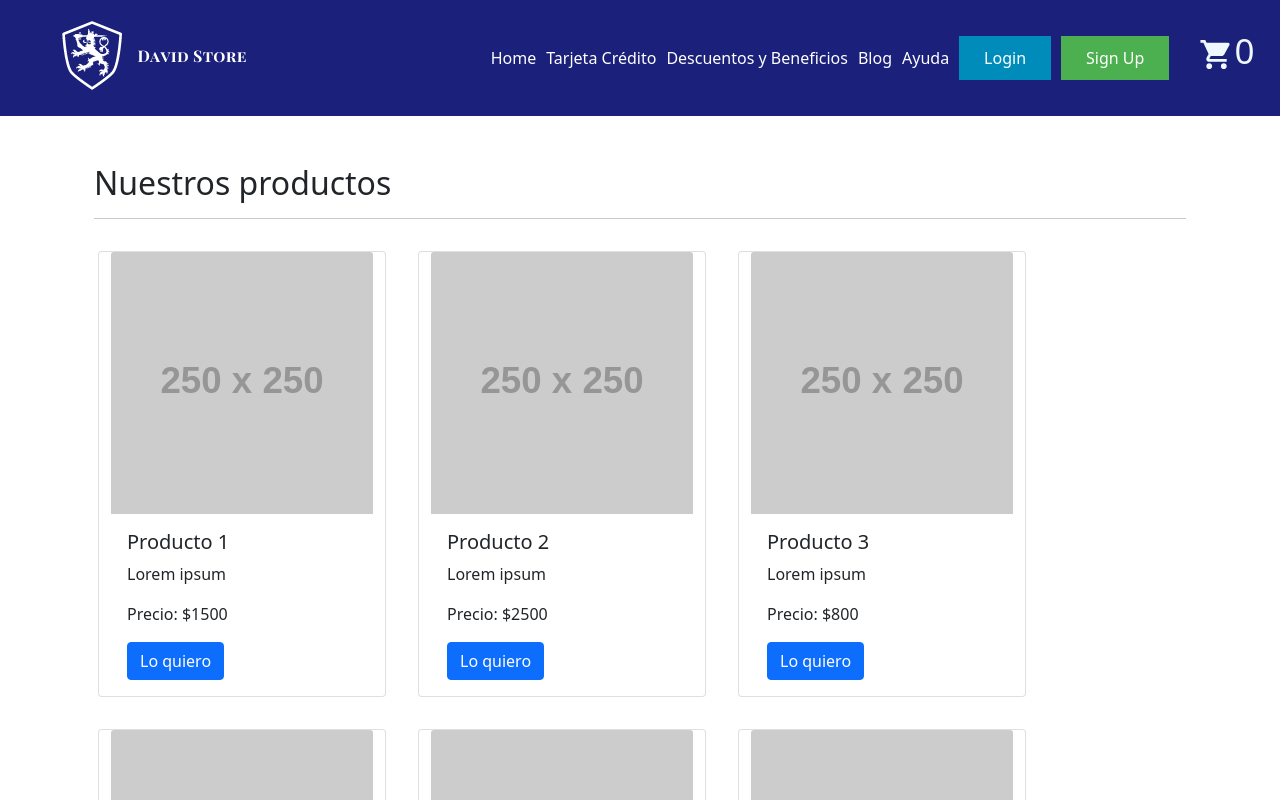
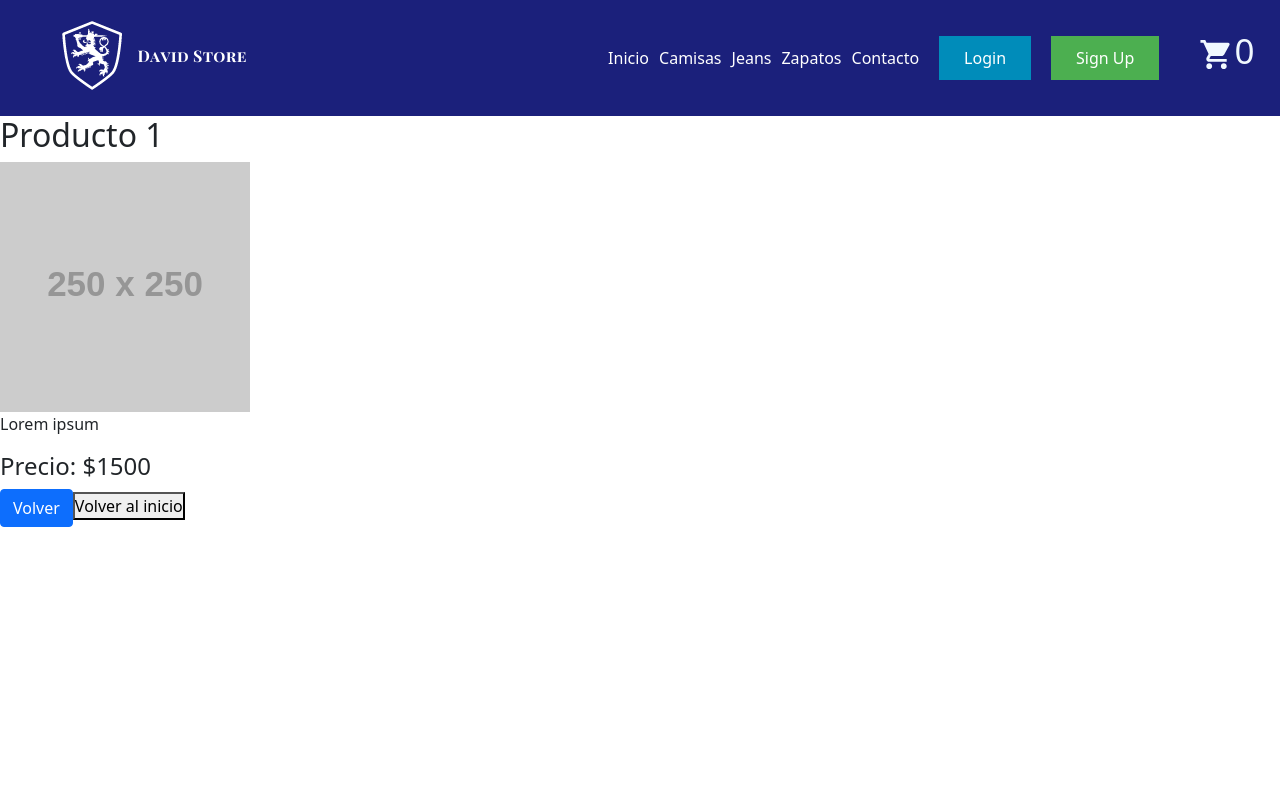
Before and after one commit to davidcastellanos/React-Online-Store, a React (Create React App) app: page /detail/1 in a window 1280 px wide. Shown: the top 800 px of the page. Built offline with nearby package versions, Linux system fonts and the light colour scheme.

Commit message:
[UPDATE] Added new files

```diff
--- a/package.json
+++ b/package.json
@@ -12,6 +12,7 @@
     "react-bootstrap": "^2.0.0-rc.0",
     "react-dom": "^17.0.2",
     "react-icons": "^4.2.0",
+    "react-router-dom": "^5.3.0",
     "react-scripts": "^4.0.3",
     "web-vitals": "^1.0.1"
   },
--- a/src/App.js
+++ b/src/App.js
@@ -4,14 +4,35 @@ import './App.scss';
 import { ItemListContainer } from './components/ItemListContainer/ItemListContainer';
 import { NavBar } from './components/NavBar/NavBar';
 import { ItemCount } from './components/ItemCount/ItemCount';
-import { Item } from './components/Item/Item';
+// import { Item } from './components/Item/Item';
+import { BrowserRouter, Route, Switch, Redirect } from 'react-router-dom';
+import { ItemDetailContainer } from './components/ItemDetailContainer/ItemDetailContainer';
 
 function App() {
   return (
     <>
-      <NavBar menu={menu} />
-      <ItemListContainer />
-      <ItemCount initialValue={0} />
+      <BrowserRouter>
+        <NavBar menu={menu} />
+        <Switch>
+          <Route exact path='/'>
+            <ItemListContainer />
+          </Route>
+          <Route exact path='/productos/:categoryId'>
+            <ItemListContainer />
+          </Route>
+          <Route exact path='/detail/:itemId'>
+            <ItemDetailContainer />
+          </Route>
+          <Route exact path='/contacto'>
+            <h1>Contacto</h1>
+          </Route>
+          <ItemCount initialValue={0} />
+
+          <Route path='*'>
+            <Redirect to='/' />
+          </Route>
+        </Switch>
+      </BrowserRouter>
     </>
   );
 }
--- a/src/assets/data/data.js
+++ b/src/assets/data/data.js
@@ -10,6 +10,7 @@ export const stock = [
     description: 'Lorem ipsum',
     price: 1500,
     img: 'https://via.placeholder.com/250',
+    category: 'camisas',
   },
   {
     id: 2,
@@ -17,6 +18,7 @@ export const stock = [
     description: 'Lorem ipsum',
     price: 2500,
     img: 'https://via.placeholder.com/250',
+    category: 'jeans',
   },
   {
     id: 3,
@@ -24,6 +26,7 @@ export const stock = [
     description: 'Lorem ipsum',
     price: 800,
     img: 'https://via.placeholder.com/250',
+    category: 'zapatos',
   },
   {
     id: 4,
@@ -31,6 +34,7 @@ export const stock = [
     description: 'Lorem ipsum',
     price: 6000,
     img: 'https://via.placeholder.com/250',
+    category: 'camisas',
   },
   {
     id: 5,
@@ -38,6 +42,7 @@ export const stock = [
     description: 'Lorem ipsum',
     price: 300,
     img: 'https://via.placeholder.com/250',
+    category: 'jeans',
   },
   {
     id: 6,
@@ -45,6 +50,7 @@ export const stock = [
     description: 'Lorem ipsum',
     price: 3200,
     img: 'https://via.placeholder.com/250',
+    category: 'zapatos',
   },
   {
     id: 7,
@@ -52,6 +58,7 @@ export const stock = [
     description: 'Lorem ipsum',
     price: 4110,
     img: 'https://via.placeholder.com/250',
+    category: 'camisas',
   },
   {
     id: 8,
@@ -59,6 +66,7 @@ export const stock = [
     description: 'Lorem ipsum',
     price: 5000,
     img: 'https://via.placeholder.com/250',
+    category: 'jeans',
   },
   {
     id: 9,
@@ -66,5 +74,6 @@ export const stock = [
     description: 'Lorem ipsum',
     price: 1100,
     img: 'https://via.placeholder.com/250',
+    category: 'zapatos',
   },
 ];
--- a/src/components/Item/Item.js
+++ b/src/components/Item/Item.js
@@ -1,5 +1,6 @@
 import React from 'react';
 import { Card, Button } from 'react-bootstrap';
+import { Link } from 'react-router-dom';
 
 export const Item = ({ id, name, price, img, description }) => {
   console.log(id);
@@ -13,7 +14,9 @@ export const Item = ({ id, name, price, img, description }) => {
         <Card.Text>{description}</Card.Text>
         <Card.Text>Precio: ${price}</Card.Text>
 
-        <Button variant='primary'>Lo quiero</Button>
+        <Link to={`/detail/${id}`}>
+          <Button variant='primary'>Lo quiero</Button>
+        </Link>
       </Card.Body>
     </Card>
   );
--- /dev/null
+++ b/src/components/ItemDetailContainer/ItemDetail.js
@@ -0,0 +1,22 @@
+import React from 'react';
+import { useHistory } from 'react-router';
+
+export const ItemDetail = ({ id, name, price, img, description, category }) => {
+  const { goBack, push } = useHistory();
+
+  return (
+    <div>
+      <h2>{name}</h2>
+      <img src={img} alt={name} />
+      <p>{description}</p>
+      <h4>Precio: ${price}</h4>
+      {/* opción de compra / contador */}
+
+      <button className='btn btn-primary' onClick={() => goBack()}>
+        Volver
+      </button>
+
+      <button onClick={() => push('/')}>Volver al inicio</button>
+    </div>
+  );
+};
--- /dev/null
+++ b/src/components/ItemDetailContainer/ItemDetailContainer.js
@@ -0,0 +1,25 @@
+import React, { useEffect, useState } from 'react';
+import { useParams } from 'react-router';
+import { pedirStock } from '../../helpers/pedirStock';
+import { ItemDetail } from './ItemDetail';
+
+export const ItemDetailContainer = () => {
+  const [item, setItem] = useState(null);
+  const [loading, setLoading] = useState(false);
+
+  const { itemId } = useParams();
+
+  useEffect(() => {
+    setLoading(true);
+
+    pedirStock()
+      .then((res) => {
+        setItem(res.find((prod) => prod.id === Number(itemId)));
+      })
+      .finally(() => {
+        setLoading(false);
+      });
+  }, [itemId]);
+
+  return <div>{loading ? <h2>Cargando...</h2> : <ItemDetail {...item} />}</div>;
+};
--- a/src/components/ItemListContainer/ItemListContainer.js
+++ b/src/components/ItemListContainer/ItemListContainer.js
@@ -1,24 +1,31 @@
 import React, { useEffect, useState } from 'react';
 import { pedirStock } from '../../helpers/pedirStock';
 import { ItemList } from '../ItemList/ItemList';
+import { useParams } from 'react-router';
 
 export const ItemListContainer = () => {
   const [items, setItems] = useState([]);
   const [loading, setLoading] = useState(false);
+
+  const { categoryId } = useParams();
 
   useEffect(() => {
     setLoading(true);
 
     pedirStock()
       .then((res) => {
-        setItems(res);
+        if (categoryId) {
+          setItems(res.filter((prod) => prod.category === categoryId));
+        } else {
+          setItems(res);
+        }
       })
       .catch((err) => console.log(err))
       .finally(() => {
         setLoading(false);
         console.log('Fin del llamado');
       });
-  }, []);
+  }, [categoryId]);
 
   return (
     <section className='container my-5'>
--- a/src/components/NavBar/NavBar.js
+++ b/src/components/NavBar/NavBar.js
@@ -2,29 +2,53 @@ import React from 'react';
 import './NavBar.scss';
 import logo from '../../assets/img/logo.png';
 import { CartWidget } from '../CardWidget/CartWidget';
+import { Link, NavLink } from 'react-router-dom';
 
 export const NavBar = ({ menu }) => {
   //console.log(menu);
-  const lista = menu.map((elemento, index) => {
-    return (
-      <a href='https://www.google.com/' key={index}>
-        {elemento}
-      </a>
-    );
-  });
+  // const lista = menu.map((elemento, index) => {
+  //   return (
+  //     <a key={index}>
+  //       {elemento}
+  //     </a>
+  //   );
+  // });
 
   /* Render */
   return (
     <header className='navbar'>
-      <a href='https://www.google.com/' className='logo'>
+      <NavLink exact to='/' className='logo'>
         <img src={logo} alt='imagen' />
-      </a>
+      </NavLink>
 
       <nav className='menu'>
-        {lista}
-        <button className='buttonLogin'>Login</button>
-        <button className='buttonSignUp'>Sign Up</button>
-        <CartWidget cantidad={0} />
+        <NavLink activeClassName={'activeLink'} exact to='/'>
+          Inicio
+        </NavLink>
+        <NavLink activeClassName={'activeLink'} exact to='/productos/camisas'>
+          Camisas
+        </NavLink>
+        <NavLink activeClassName={'activeLink'} exact to='/productos/jeans'>
+          Jeans
+        </NavLink>
+        <NavLink activeClassName={'activeLink'} exact to='/productos/zapatos'>
+          Zapatos
+        </NavLink>
+
+        <NavLink activeClassName={'activeLink'} exact to='/contacto'>
+          Contacto
+        </NavLink>
+
+        <NavLink exact to='/login'>
+          <button className='buttonLogin'>Login</button>
+        </NavLink>
+
+        <NavLink exact to='/signup'>
+          <button className='buttonSignUp'>Sign Up</button>
+        </NavLink>
+        <Link to='/cart'>
+          <CartWidget cantidad={0} />
+        </Link>
       </nav>
     </header>
   );
--- a/src/components/NavBar/NavBar.scss
+++ b/src/components/NavBar/NavBar.scss
@@ -40,4 +40,9 @@
     margin-left: 10px;
     cursor: pointer;
   }
+
+  .activeLink {
+    border: 2px white solid;
+    border-radius: 5px;
+  }
 }
--- a/src/helpers/pedirStock.js
+++ b/src/helpers/pedirStock.js
@@ -5,6 +5,6 @@ export const pedirStock = () => {
     setTimeout(() => {
       resolve(stock);
       // reject("Rechazado")
-    }, 2000);
+    }, 1000);
   });
 };
```
Also changed, not shown: 2 other files (tests, documents, lock files or other folders).
